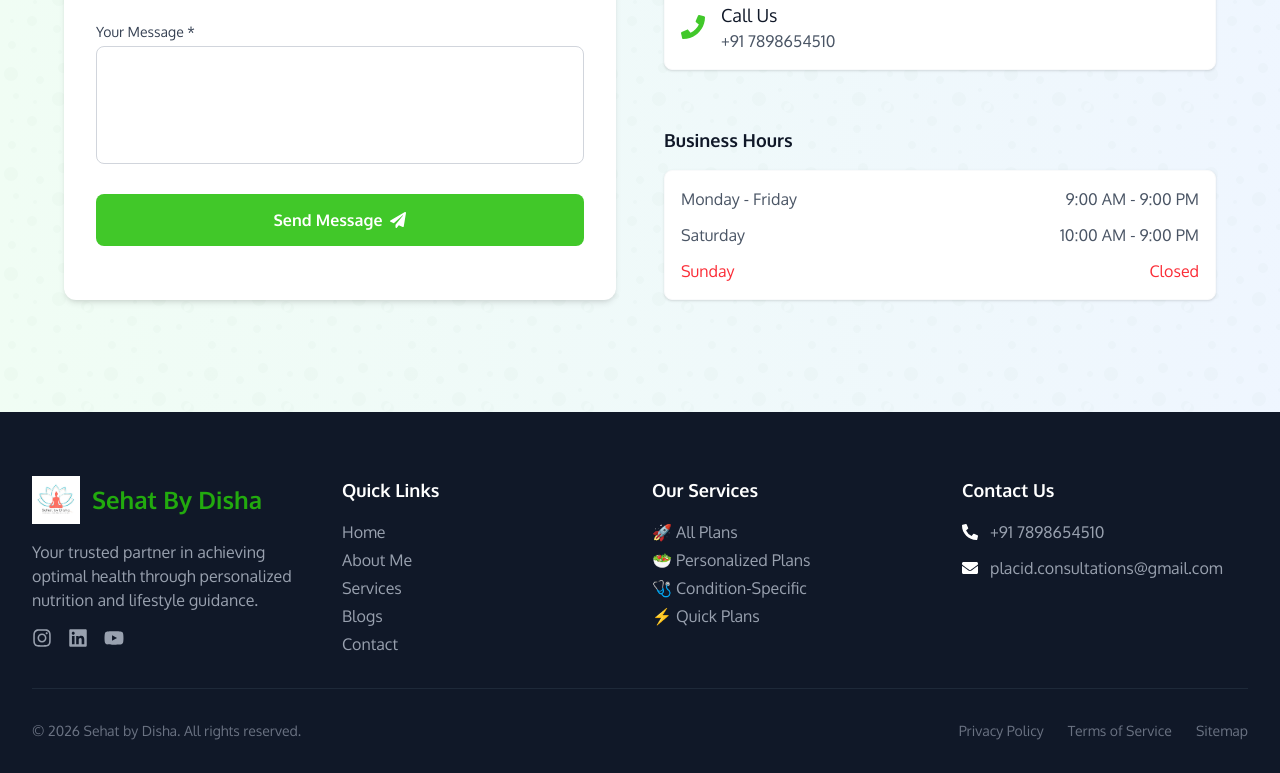
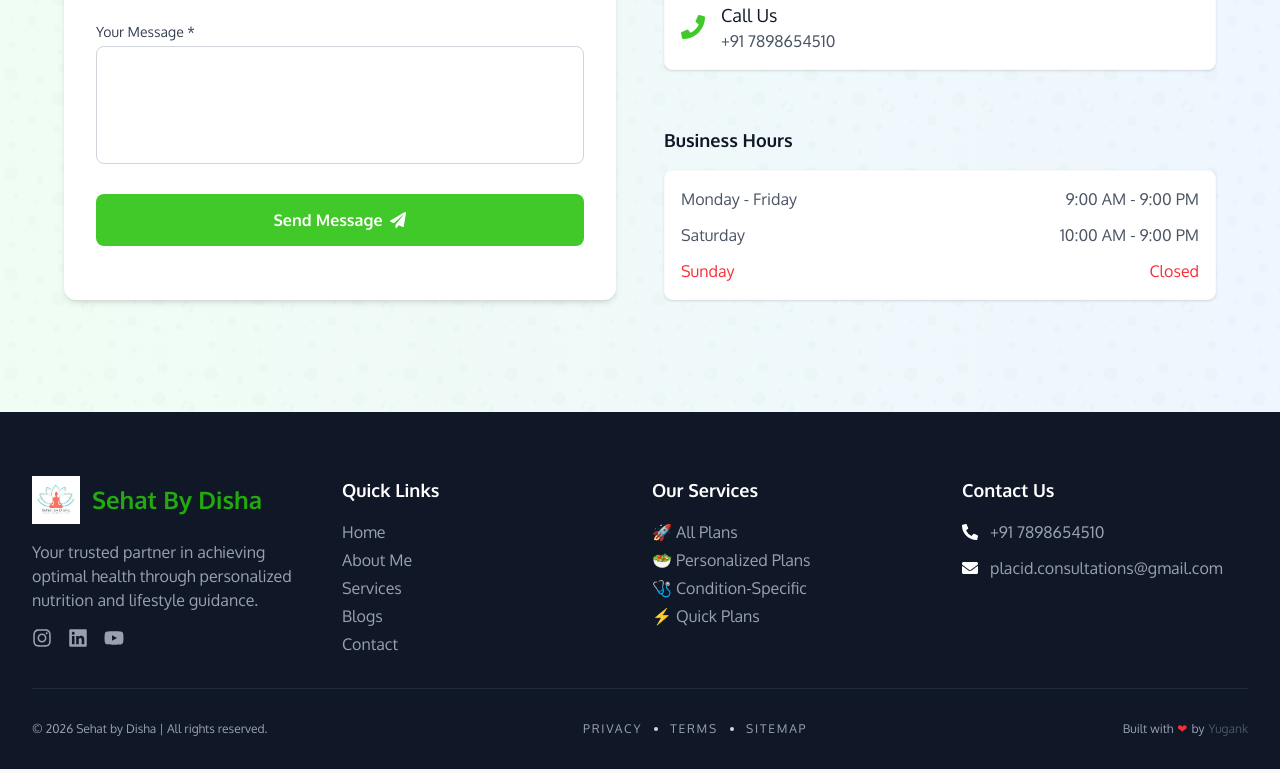
Before and after one commit to placidconsultations/SehatBYDisha, a React (Vite) app in the folder dietician-website/: page / in a window 1280 px wide. Shown: the part 4537-5310 px from the top of the page. Built offline with nearby package versions, Linux system fonts and the light colour scheme; no server answers; the database is empty.

Commit message:
feat: Redesign Footer component for improved layout and user engagement

```diff
--- a/dietician-website/src/components/Footer.jsx
+++ b/dietician-website/src/components/Footer.jsx
@@ -1,7 +1,7 @@
 import React from 'react';
 import { FaFacebook, FaInstagram, FaLinkedin, FaPhoneAlt, FaEnvelope, FaMapMarkerAlt, FaYoutube } from 'react-icons/fa';
 import { FaXTwitter } from 'react-icons/fa6';
-import {Link} from 'react-router-dom'
+import { Link } from 'react-router-dom'
 
 const Footer = () => {
   const currentYear = new Date().getFullYear();
@@ -30,7 +30,7 @@ const Footer = () => {
               <a href="https://www.linkedin.com/company/sehatbydisha" target='_blank' rel='noopener noreferrer' className="text-gray-400 hover:text-[#0077B5] transition-colors">
                 <FaLinkedin size={20} />
               </a>
-              <a href="https://youtube.com/@sehatbydisha" target='_blank' rel='noopener noreferrer'  className="text-gray-400 hover:text-[#FF0033] transition-colors">
+              <a href="https://youtube.com/@sehatbydisha" target='_blank' rel='noopener noreferrer' className="text-gray-400 hover:text-[#FF0033] transition-colors">
                 <FaYoutube size={20} />
               </a>
             </div>
@@ -83,14 +83,43 @@ const Footer = () => {
         <div className="border-t border-gray-800 my-6 sm:my-8"></div>
 
         {/* Copyright */}
-        <div className="flex flex-col md:flex-row justify-between items-center text-center md:text-left">
-          <p className="text-gray-500 text-xs sm:text-sm">© {currentYear} Sehat by Disha. All rights reserved.</p>
-          <div className="flex flex-wrap justify-center sm:justify-start gap-3 sm:gap-6 mt-4 md:mt-0">
-            <a href="/privacy-policy" className="text-gray-500 hover:text-[var(--color-green)] text-xs sm:text-sm transition-colors">Privacy Policy</a>
-            <a href="/terms-of-service" className="text-gray-500 hover:text-[var(--color-green)] text-xs sm:text-sm transition-colors">Terms of Service</a>
-            <a href="/sitemap" className="text-gray-500 hover:text-[var(--color-green)] text-xs sm:text-sm transition-colors">Sitemap</a>
-          </div>
-        </div>
+        <div className="w-full flex flex-col items-center">
+  {/* Bottom Row */}
+  <div className="w-full flex flex-col md:flex-row justify-between items-center">
+
+    {/* Copyright */}
+    <p className="text-gray-400 text-xs text-center md:text-left order-2 md:order-1">
+      © {currentYear} Sehat by Disha | All rights reserved.
+    </p>
+
+    {/* Center Links */}
+    <div className="flex flex-wrap justify-center items-center gap-x-3 text-gray-400 text-[10px] sm:text-xs uppercase tracking-[0.15em] order-1 md:order-2">
+      <a href="/privacy-policy" className="hover:text-[var(--color-green)] transition-colors">Privacy</a>
+      <span className="w-1 h-1 bg-gray-300 rounded-full"></span>
+      <a href="/terms-of-service" className="hover:text-[var(--color-green)] transition-colors">Terms</a>
+      <span className="w-1 h-1 bg-gray-300 rounded-full"></span>
+      <a href="/sitemap" className="hover:text-[var(--color-green)] transition-colors">Sitemap</a>
+    </div>
+
+    {/* Portfolio Link */}
+    <a
+      href="https://my-portfolio-theta-one-67.vercel.app"
+      target="_blank"
+      rel="noopener noreferrer"
+      className="text-gray-400 text-xs group order-3"
+    >
+      Built with
+      <span className="inline-block mx-1 group-hover:scale-125 transition-transform duration-300 text-red-500">
+        ❤
+      </span>
+      by
+      <span className="ml-1 text-gray-600 group-hover:text-[var(--color-green)] font-medium transition-colors">
+        Yugank
+      </span>
+    </a>
+
+  </div>
+</div>
       </div>
     </footer>
   );
```
